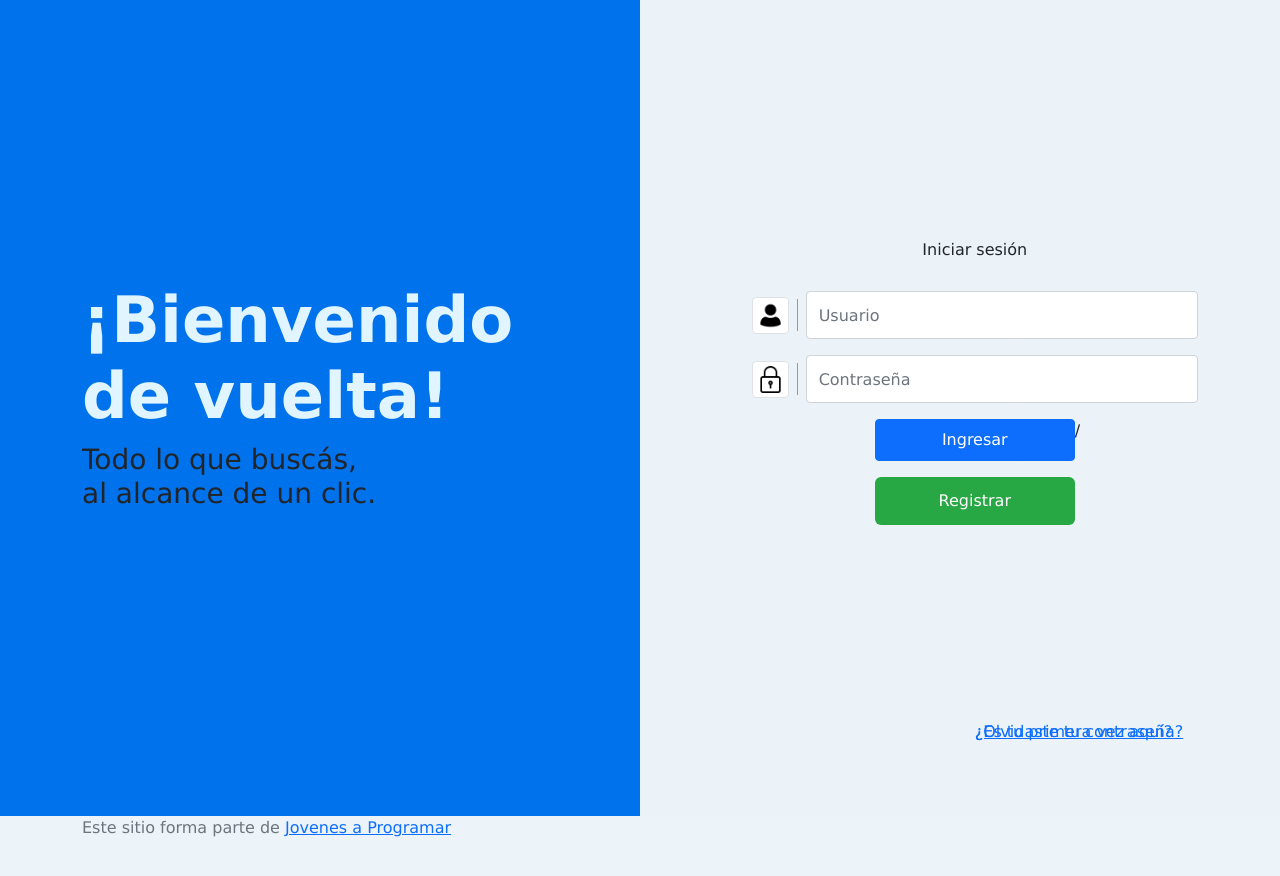
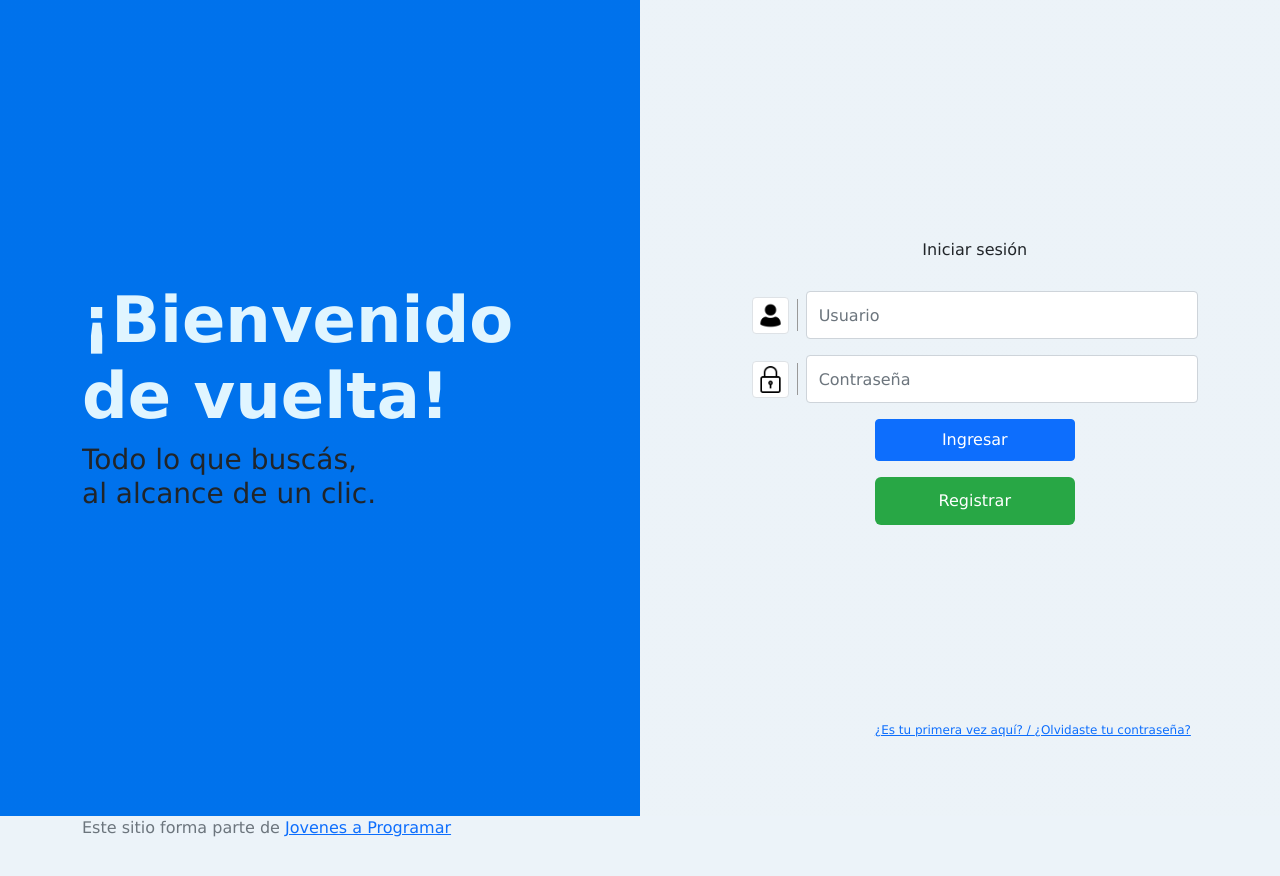
Before and after one commit to emanueldeabreu/proyectoJaP, a plain HTML site: page loginB.html in a window 1280 px wide. Drawn offline with Linux system fonts and the light colour scheme; a web font is replaced by a local one.

Commit message:
Arreglo de los links del login

```diff
--- a/css/style.css
+++ b/css/style.css
@@ -129,24 +129,15 @@ display: table;
 
 }
 
-#enter-login{
-	display: flex;
-}
 
 #forgot-psw{
-	display: flex;
-	flex-direction: row-reverse;
-	flex-wrap: wrap;
-	width: 100%;
+	position: relative;
+	top: 15vmax;
+	width: 30rem;
 }
 
 #forgot-psw a{
-	position: absolute;
-	align-items: right;
-	top:60%;
-	height: 10%;
-	left: 50%;
-	right: 0%;
+	font-size: 1.5vh;
 }
 
 h4 {
@@ -661,7 +652,3 @@ nav.navbar {
   bottom: auto;         /* anulamos el bottom */
   right: auto;          /* anulamos el right */
 }
-
-#forgot-psw {
-	overflow:visible;
-}
--- a/loginB.html
+++ b/loginB.html
@@ -83,20 +83,15 @@
                           <button class="btn btn-primary mx-auto p-2" type="submit" style="width: 200px;" id="btn_login">
                               Ingresar
                           </button>
-
-  <button type="button" id="btn_register">
-      Registrar
-  </button>
-</div>
+                          <button type="button" id="btn_register">
+                              Registrar
+                          </button>
+                        </div>
 
                     </form>
                     <div id="forgot-psw">
-                       <p>
-                    <a href="#">¿Es tu primera vez aquí?</a>
-                     /
-                    <a href="#">¿Olvidaste tu contraseña?</a>
-              </p>
-
+                      <a href="#">¿Es tu primera vez aquí? / </a>
+                      <a href="#">¿Olvidaste tu contraseña?</a>
                     </div>
                 </main>
 
```
